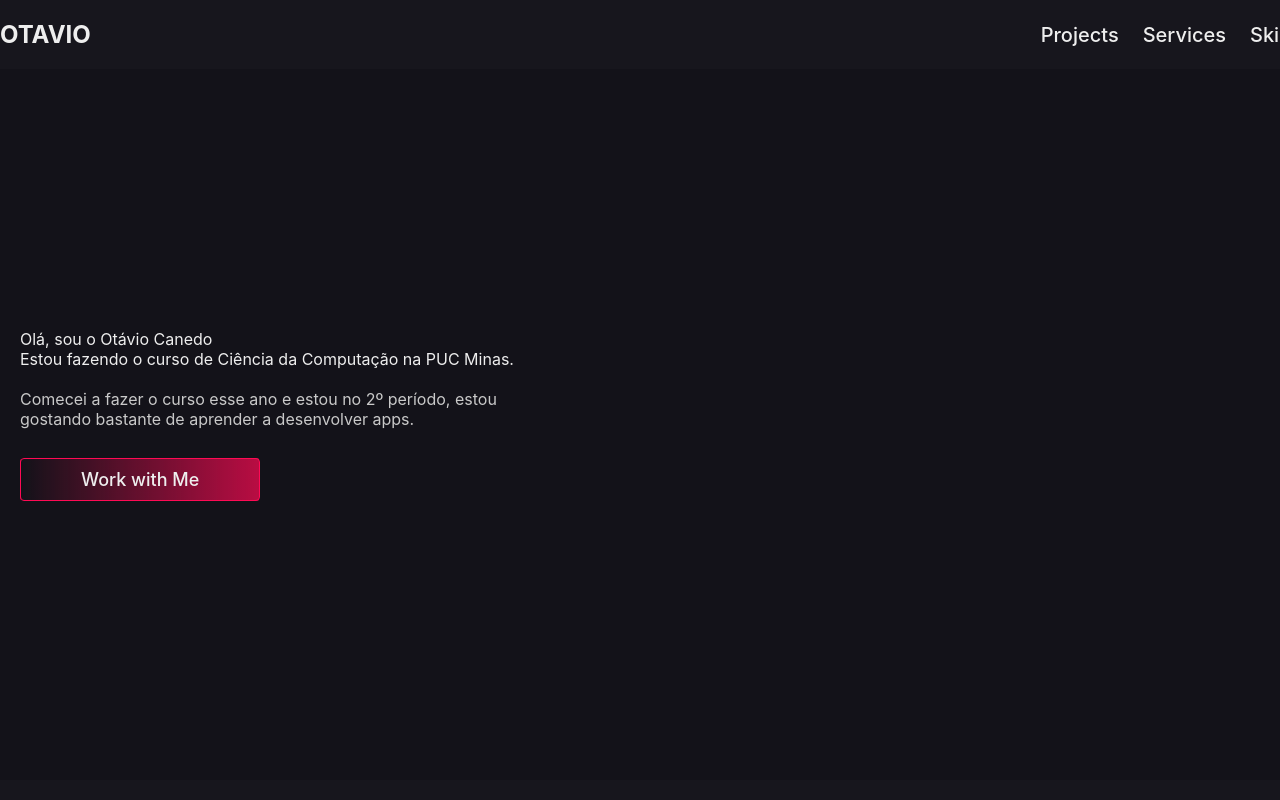
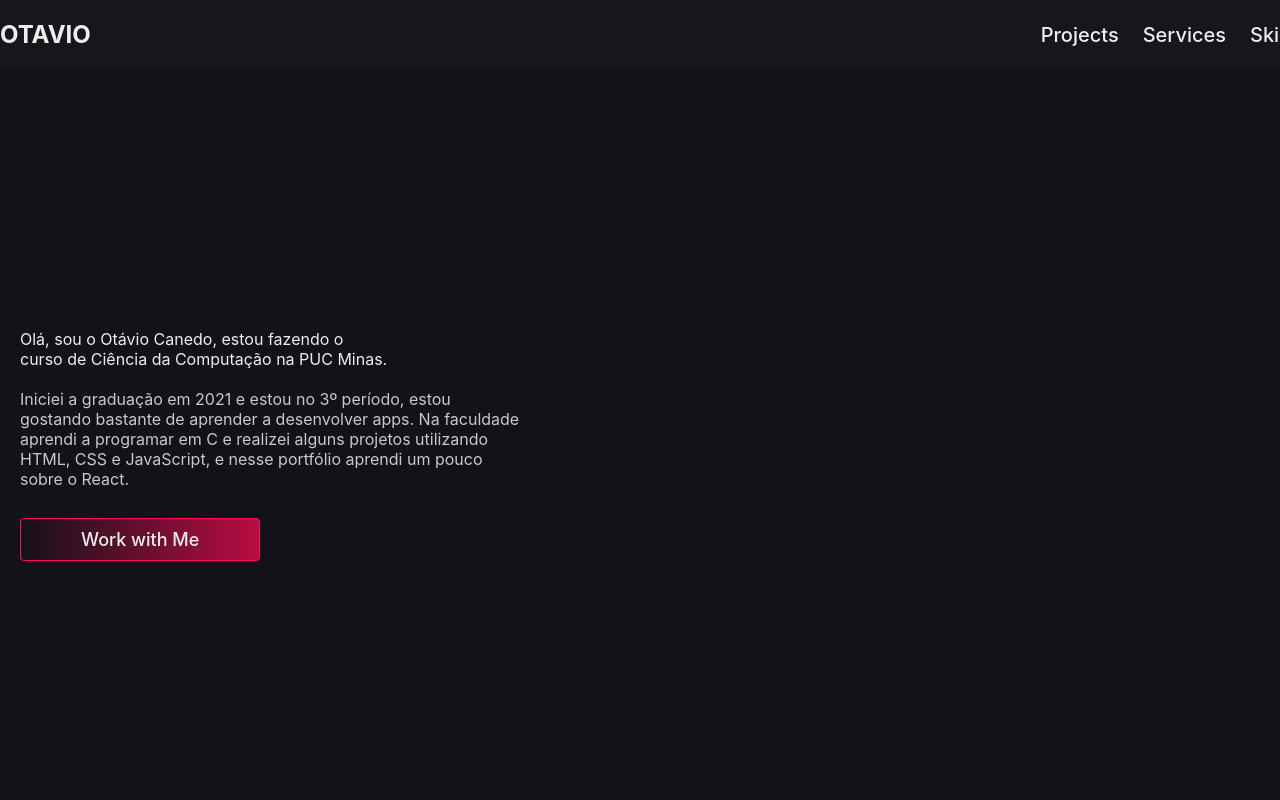
Before and after one commit to OtavioCanedo/Portfolio, a React (Create React App) app: page / in a window 1280 px wide. Shown: the top 800 px of the page. Built offline with nearby package versions, Linux system fonts and the light colour scheme.

Commit message:
Atualização código

```diff
--- a/public/index.html
+++ b/public/index.html
@@ -11,7 +11,7 @@
     />
     <link rel="apple-touch-icon" href="%PUBLIC_URL%/logo192.png" />
 
-    <title>Portfolio OtavioCanedo</title>
+    <title>Portfolio</title>
   </head>
   <body>
     <noscript>You need to enable JavaScript to run this app.</noscript>
--- a/src/Pages/Home/skills.js
+++ b/src/Pages/Home/skills.js
@@ -20,7 +20,7 @@ const skills = [
     },
     {
       image: JS,
-      title: 'Javascript'
+      title: 'JavaScript'
     },
     {
       image: C,
--- a/src/components/Footer/index.js
+++ b/src/components/Footer/index.js
@@ -11,6 +11,7 @@ const Footer = () => (
             <Link link="mailto:otavionevescoc@hotmail.com" title="Email" />
             <Link link="https://github.com/OtavioCanedo" title="Github" />
             <Link link="https://www.instagram.com/otavio_canedo/" title="Instagram" />
+            <Link link="https://www.linkedin.com/in/ot%C3%A1vio-canedo-235267b3/" title="LinkedIn" />
         </div>
     </footer>
 )
--- a/src/components/Introduction/index.js
+++ b/src/components/Introduction/index.js
@@ -6,13 +6,16 @@ import './styles.css'
 const Introduction = () => (
     <section>
         <heading size="normal">
-            Olá, sou o Otávio Canedo<br />
-            Estou fazendo o curso de Ciência da Computação na PUC Minas.
+            Olá, sou o Otávio Canedo, estou fazendo o<br />
+            curso de Ciência da Computação na PUC Minas.
         </heading>
         <div className="introduction__description">
             <p>
-                Comecei a fazer o curso esse ano e estou no 2º
-                período, estou gostando bastante de aprender a desenvolver apps.
+                Iniciei a graduação em 2021 e estou no 3º período,
+                estou gostando bastante de aprender a desenvolver apps.
+                Na faculdade aprendi a programar em C e realizei alguns
+                projetos utilizando HTML, CSS e JavaScript, e nesse
+                portfólio aprendi um pouco sobre o React.
             </p>
         </div>
         <Link title="Work with Me" link="mailto:otavionevescoc@hotmail.com" />
```
